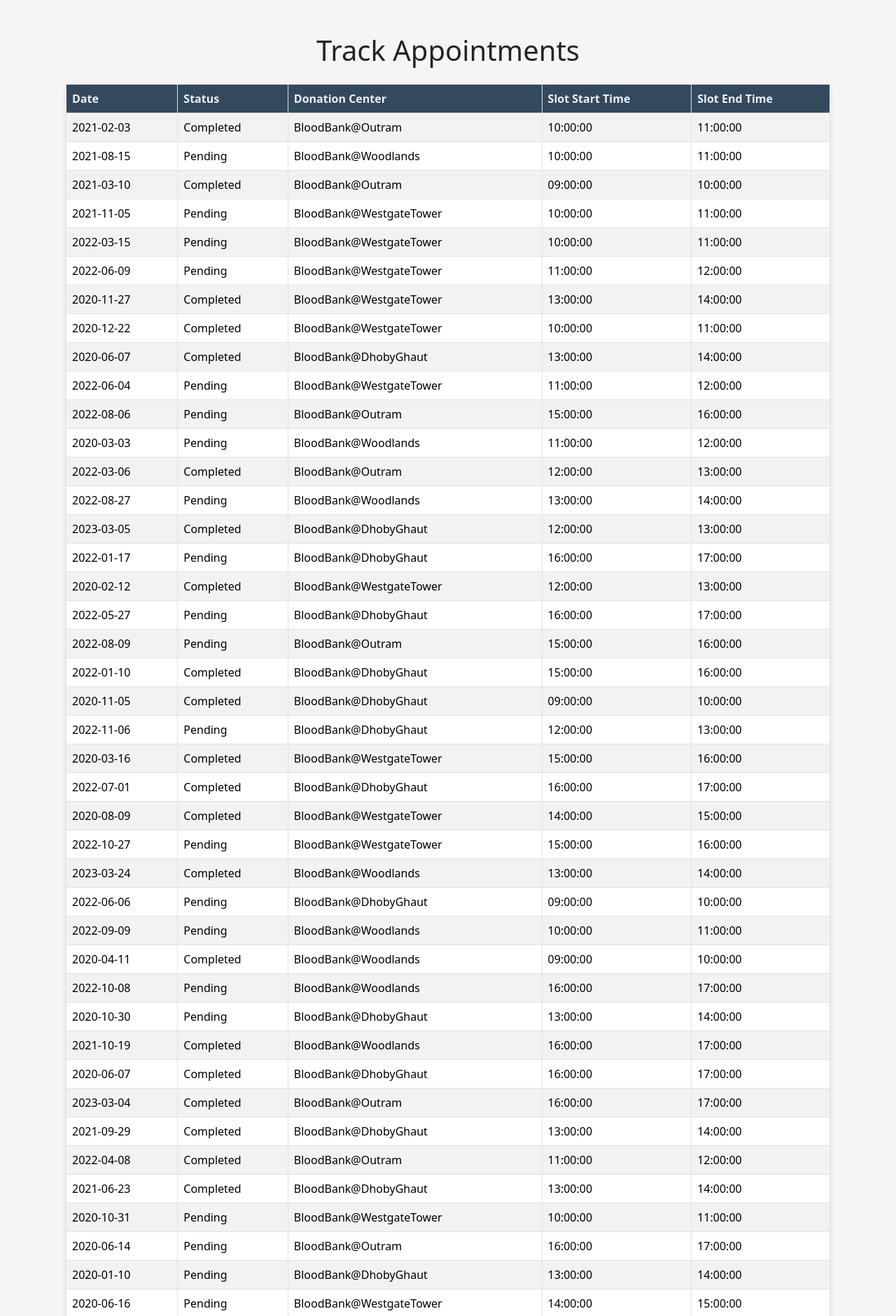
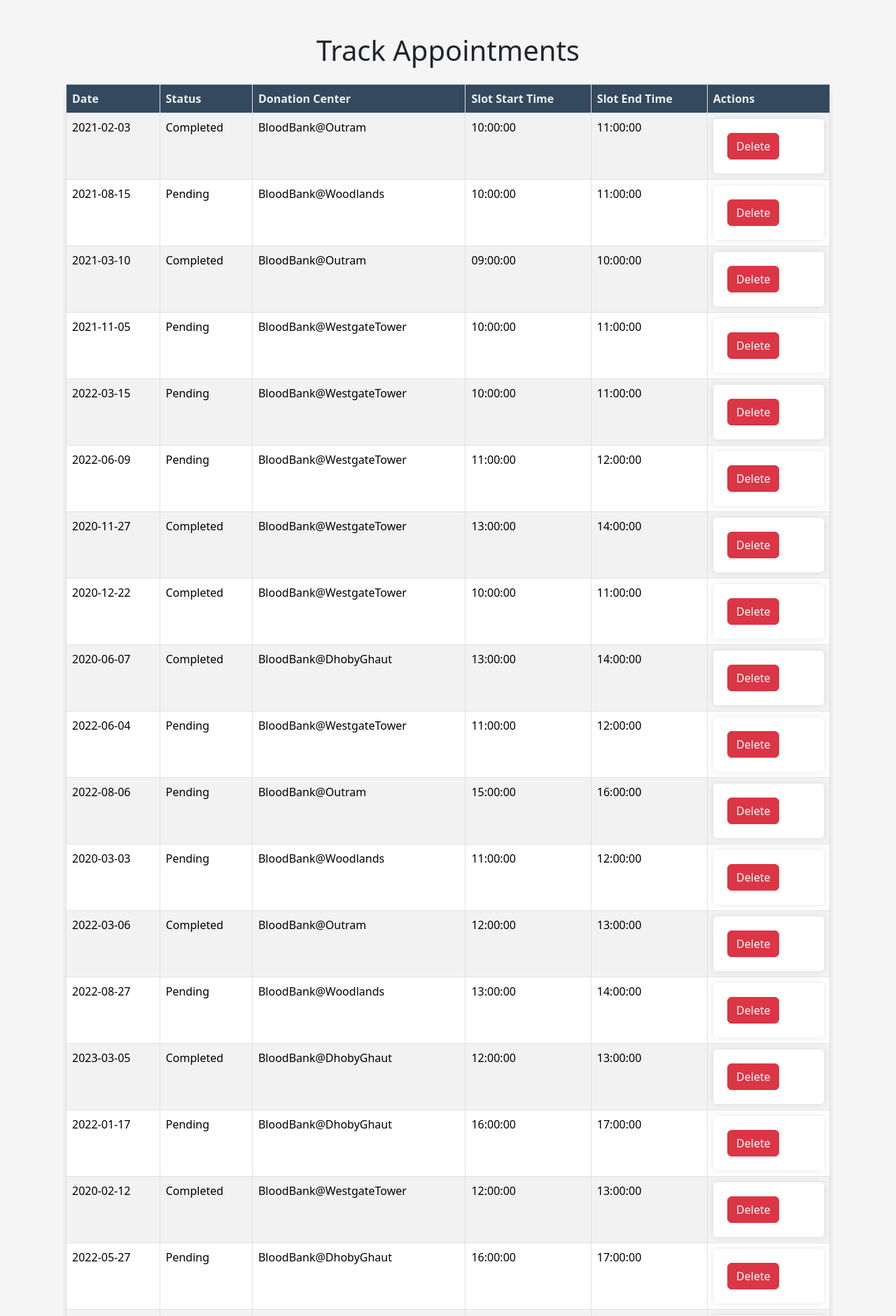
Before and after one commit to ZhengWeiHo/G36_CSC2008Project, a Flask app: page /trackappointment in a window 1280 px wide. Shown: the part 56-1937 px from the top of the page at 70% size. Run offline with Flask 2, Linux system fonts and the light colour scheme; a user stored in the database is signed in; data comes from the database, SQL or seed files in the repository; some libraries are stand-ins or nearby versions.

Commit message:
delete added

```diff
--- a/website/templates/trackappointment.html
+++ b/website/templates/trackappointment.html
@@ -43,6 +43,7 @@
 				<th>Donation Center</th>
                 <th>Slot Start Time</th>
                 <th>Slot End Time</th>
+                <th>Actions</th>
 			</tr>
 		</thead>
 		<tbody>
@@ -54,6 +55,12 @@
 				<td>{{ appointment.Name }}</td>
                 <td>{{ appointment.StartTime }}</td>
                 <td>{{ appointment.EndTime }}</td>
+                <td>
+                    <form action="/appointments/{{ appointment.AppointmentID }}/delete" method="POST">
+                        <input type="hidden" name="_method" value="DELETE">
+                        <button type="submit" class="btn btn-danger">Delete</button>
+                    </form>
+                </td>
 
             </tr>
 
--- a/website/views.py
+++ b/website/views.py
@@ -128,7 +128,7 @@ def trackappointment():
     donor_id = user.donor.DonorID
 
     # Define a join query to fetch the required columns for the logged-in user with the DonationCenter name and Slot start/end time
-    stmt = (db.session.query(Appointment.Date, Appointment.Status, DonationCenter.Name, Slots.StartTime, Slots.EndTime)
+    stmt = (db.session.query(Appointment.AppointmentID,Appointment.Date, Appointment.Status, DonationCenter.Name, Slots.StartTime, Slots.EndTime)
         .join(DonationCenter, DonationCenter.DonationCenterID == Appointment.DonationCenterID)
         .join(Slots, Slots.SlotID == Appointment.SlotID)
         .join(Donors, Donors.DonorID == Appointment.DonorID)
@@ -307,3 +307,11 @@ def filter_donations2():
             'location': donation.Location
         })
     return jsonify(data)
+
+@views.route('/appointments/<int:appointment_id>/delete', methods=['POST'])
+def delete_appointment(appointment_id):
+    appointment = Appointment.query.get(appointment_id)
+    db.session.delete(appointment)
+    db.session.commit()
+    flash('Appointment deleted successfully.')
+    return redirect('/trackappointment')
```
